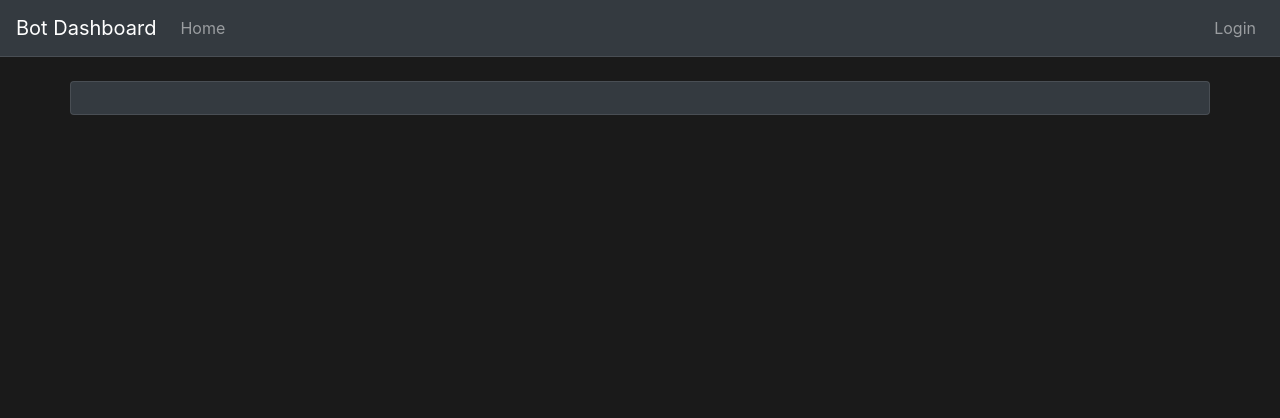
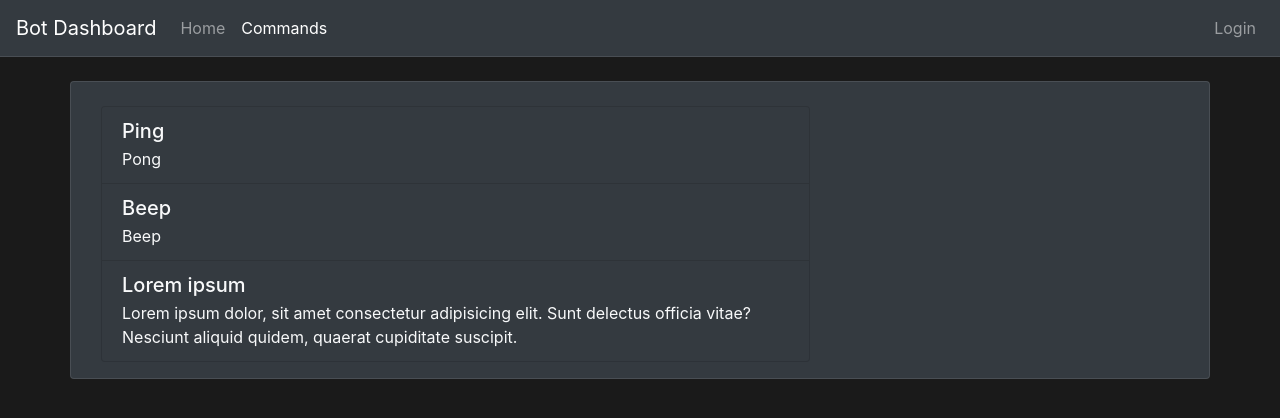
Before and after one commit to Danktuary/discord-bot-dashboard, a Vue app: page /commands in a window 1280 px wide. Shown: the top 418 px of the page. Built offline with nearby package versions, Linux system fonts and the light colour scheme.

Commit message:
Add initial version of the commands page

```diff
--- a/src/core/routes.js
+++ b/src/core/routes.js
@@ -14,4 +14,9 @@ export default [
 		// which is lazy-loaded when the route is visited.
 		component: () => import(/* webpackChunkName: "me" */ '@v/Me.vue'),
 	},
+	{
+		path: '/commands',
+		name: 'commands',
+		component: () => import(/* webpackChunkName: "commands" */ '@v/Commands.vue'),
+	},
 ];
--- /dev/null
+++ b/src/views/Commands.vue
@@ -0,0 +1,51 @@
+<template>
+	<div id="commands" class="container">
+		<div class="row">
+			<div class="col-md-8">
+				<b-list-group v-if="commands.length" class="mt-2">
+					<b-list-group-item
+						v-for="command in commands"
+						:key="command.name"
+						href="#"
+						class="flex-column align-items-start bg-dark text-light"
+					>
+						<div class="d-flex w-100 justify-content-between">
+							<h5 class="mb-1">{{ command.displayName }}</h5>
+						</div>
+						<p class="mb-0">{{ command.description }}</p>
+					</b-list-group-item>
+				</b-list-group>
+				<div v-else>
+					Sorry, no commands yet!
+				</div>
+			</div>
+		</div>
+	</div>
+</template>
+
+<script>
+export default {
+	name: 'Commands',
+	data() {
+		return {
+			commands: [
+				{
+					name: 'ping',
+					displayName: 'Ping',
+					description: 'Pong',
+				},
+				{
+					name: 'beep',
+					displayName: 'Beep',
+					description: 'Beep',
+				},
+				{
+					name: 'lorem',
+					displayName: 'Lorem ipsum',
+					description: 'Lorem ipsum dolor, sit amet consectetur adipisicing elit. Sunt delectus officia vitae? Nesciunt aliquid quidem, quaerat cupiditate suscipit.',
+				},
+			],
+		};
+	},
+};
+</script>
--- a/src/views/partials/NavBar.vue
+++ b/src/views/partials/NavBar.vue
@@ -5,6 +5,7 @@
 		<b-collapse id="nav-collapse" is-nav>
 			<b-navbar-nav>
 				<b-nav-item :to="{ name: 'home' }" exact active-class="active">Home</b-nav-item>
+				<b-nav-item :to="{ name: 'commands' }" active-class="active">Commands</b-nav-item>
 			</b-navbar-nav>
 			<b-navbar-nav class="ml-auto">
 				<template v-if="user && user.id">
```
